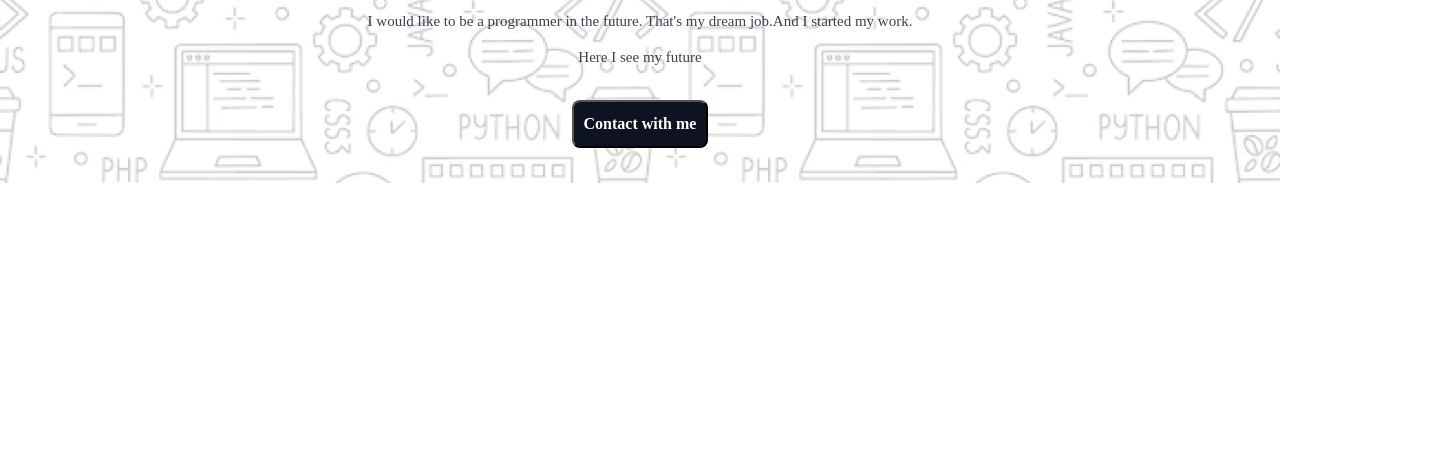
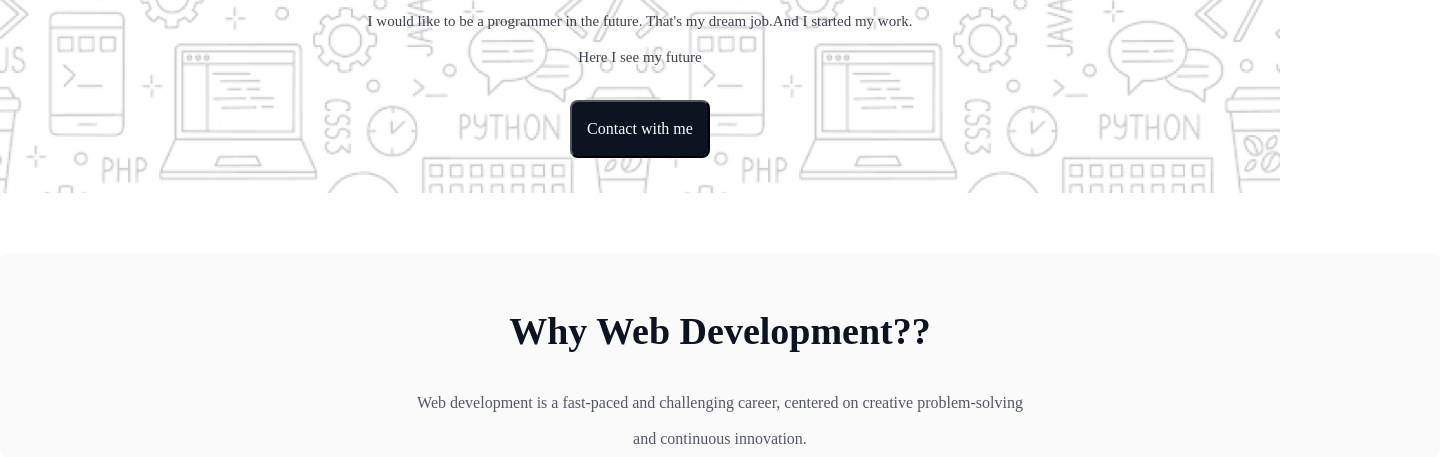
Before and after one commit to developershahiduzzamann/assignment-1, a plain HTML site: page index.html in a window 1280 px wide. Shown: the part 458-915 px from the top of the page, 1440 px wide, since content can reach past the window. Before the commit the page ends 800 px from the top, so only its background shows below. Drawn offline with Linux system fonts and the light colour scheme; a web font is replaced by a local one.

Commit message:
addad the main section

```diff
--- a/assets/styles/style.css
+++ b/assets/styles/style.css
@@ -74,7 +74,36 @@ font-family: Azeret Mono;
     color: rgb(255, 255, 255);
     font-family: Azeret Mono;
     font-size: 16px;
-    font-weight: 600;
+    font-weight: 500;
+    padding: 18px 15px;
     margin: 25px 0 35px 0;
-    padding: 13px 10px;
 }
+/* start main section */
+#information{
+    width: 1440px;
+    background-color: #FAFAFB;
+    margin: 0 auto;
+    text-align: center;
+    margin-top: 60px;
+    border-radius: 8px;
+}
+.section-information{
+    padding-top: 60px;
+}
+.information-title{
+    color: rgb(13, 19, 33);
+    font-family: Azeret Mono;
+    font-size: 38px;
+    font-weight: 700;
+    line-height: 37px;
+}
+.information-subtitle{
+    color: rgb(13, 19, 33);
+    font-family: Azeret Mono;
+    font-size: 16px;
+    font-weight: 400;
+    line-height: 36px;
+    opacity: 0.7;
+    margin-top: 35px;
+
+}
--- a/index.html
+++ b/index.html
@@ -23,7 +23,14 @@
             </div>
         </div>
     </header>
-    <main></main>
+    <main>
+        <section id="information">
+            <div class="section-information">
+                <h1 class="information-title">Why Web Development??</h1>
+                <P class="information-subtitle">Web development is a fast-paced and challenging career, centered on creative problem-solving <span class="subtitle-block">and continuous innovation.</span></P>
+            </div>
+        </section>
+    </main>
     <footer></footer>
 </body>
 </html>
```
